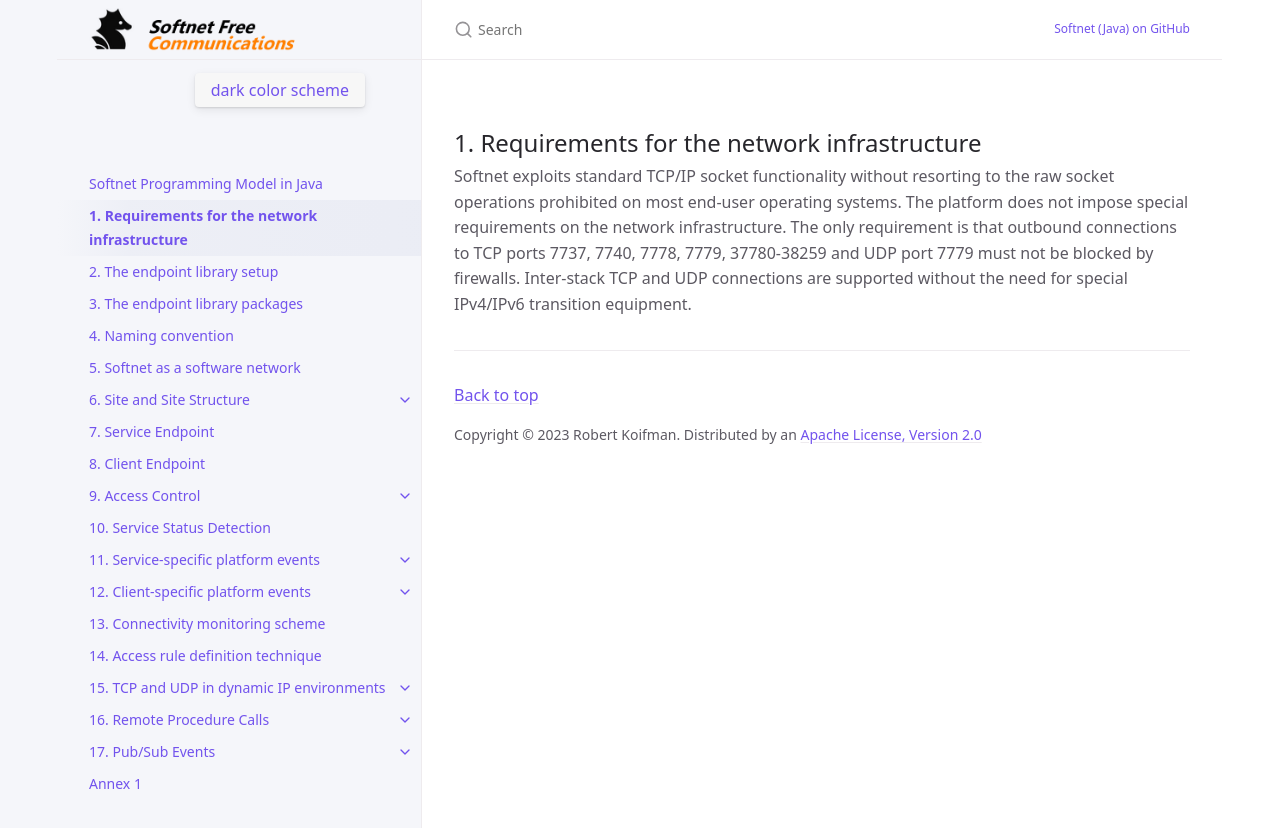
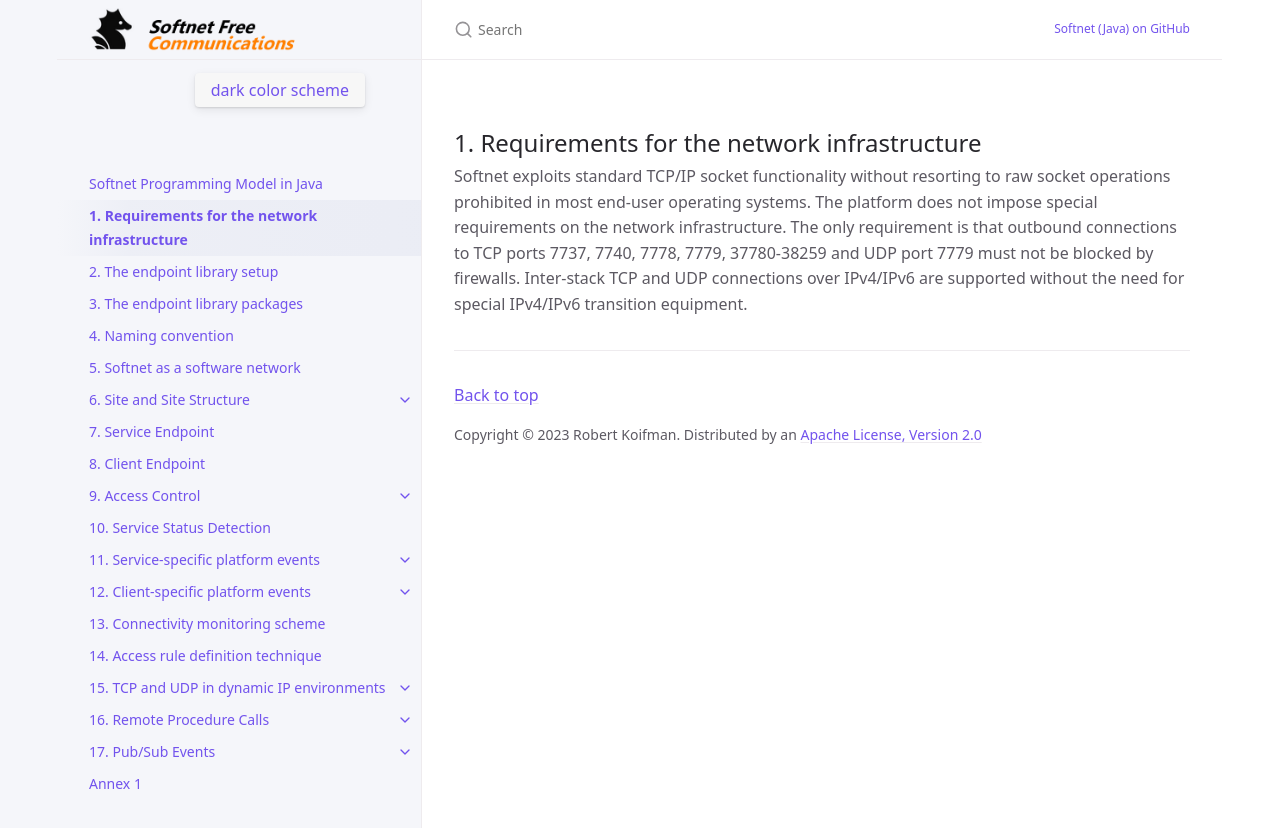
Before and after one commit to Softnet-Free/softnet-java, a Jekyll site: the page built from docs/infrastructure-requirements.md, in a window 1280 px wide. Shown: the top 828 px of the page. Built offline with Jekyll 4.4.1, drawn with Linux system fonts in a browser that asks for light colours.

Commit message:
text update

```diff
--- a/docs/infrastructure-requirements.md
+++ b/docs/infrastructure-requirements.md
@@ -6,4 +6,4 @@ nav_order: 1
 
 ## 1. Requirements for the network infrastructure
 
-Softnet exploits standard TCP/IP socket functionality without resorting to the raw socket operations prohibited on most end-user operating systems. The platform does not impose special requirements on the network infrastructure. The only requirement is that outbound connections to TCP ports 7737, 7740, 7778, 7779, 37780-38259 and UDP port 7779 must not be blocked by firewalls. Inter-stack TCP and UDP connections are supported without the need for special IPv4/IPv6 transition equipment.
+Softnet exploits standard TCP/IP socket functionality without resorting to raw socket operations prohibited in most end-user operating systems. The platform does not impose special requirements on the network infrastructure. The only requirement is that outbound connections to TCP ports 7737, 7740, 7778, 7779, 37780-38259 and UDP port 7779 must not be blocked by firewalls. Inter-stack TCP and UDP connections over IPv4/IPv6 are supported without the need for special IPv4/IPv6 transition equipment.
```
